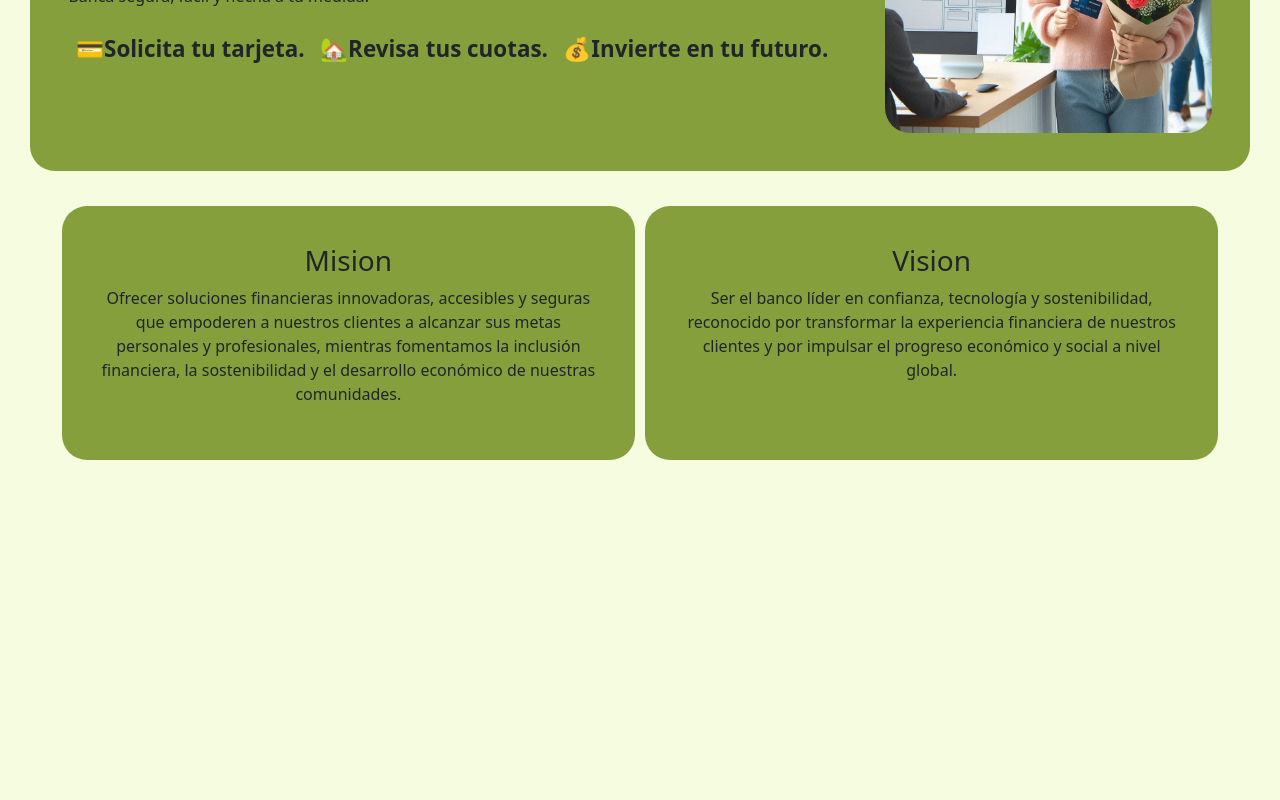
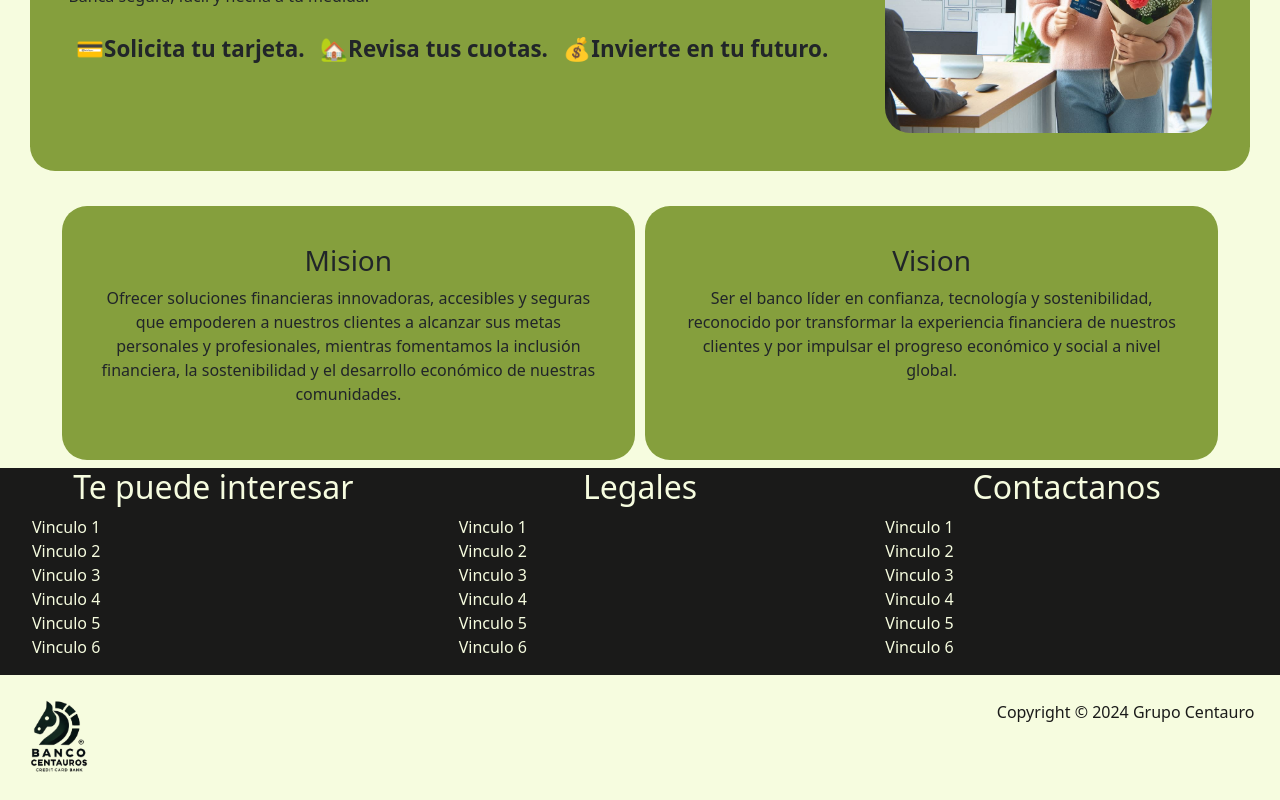
Before and after one commit to DilanBernal/bancoZentauro, an Angular app: page /home in a window 1280 px wide. Shown: the part 616-1416 px from the top of the page. Before the commit the page ends 1084 px from the top, so only its background shows below. Built offline with nearby package versions, Linux system fonts and the light colour scheme.

Commit message:
indicador en el header
indica en el header, en que pagina esta en ese momento

```diff
--- /dev/null
+++ b/src/app/Content/footer/footer.component.css
@@ -0,0 +1,40 @@
+:host{
+    display: grid;
+    align-items: center;
+    justify-content: center;
+    background-color: #1A1A19;
+    color: #F6FCDF;
+    grid-template-columns: repeat(3, 1fr);
+    /* padding: calc(5vh + 5vw); */
+}
+h4{
+    font-size: 2em;
+    text-align: center;
+}
+li{
+    list-style: none;
+}
+a{
+    color: #F6FCDF;
+    text-decoration: none;
+}
+
+.pie{
+    display: flex;
+    color: #1A1A19;
+    grid-column: 1 / -1;
+    background-color: #F6FCDF;
+    text-align: right;
+    justify-content: space-between;
+    padding: 2%;
+}
+.pie span{
+    height: auto;
+    vertical-align: middle;
+}
+.logo{
+    width: 5vw;
+}
+.logo img{
+    width: 100%;
+}
--- /dev/null
+++ b/src/app/Content/footer/footer.component.html
@@ -0,0 +1,39 @@
+<section class="interesar">
+    <h4>Te puede interesar</h4>
+    <ul>
+        <li><a href="">Vinculo 1</a></li>
+        <li><a href="">Vinculo 2</a></li>
+        <li><a href="">Vinculo 3</a></li>
+        <li><a href="">Vinculo 4</a></li>
+        <li><a href="">Vinculo 5</a></li>
+        <li><a href="">Vinculo 6</a></li>
+    </ul>
+</section>
+<section class="legales">
+    <h4>Legales</h4>
+    <ul>
+        <li><a href="">Vinculo 1</a></li>
+        <li><a href="">Vinculo 2</a></li>
+        <li><a href="">Vinculo 3</a></li>
+        <li><a href="">Vinculo 4</a></li>
+        <li><a href="">Vinculo 5</a></li>
+        <li><a href="">Vinculo 6</a></li>
+    </ul>
+</section>
+<section class="contacto">
+    <h4>Contactanos</h4>
+    <ul>
+        <li><a href="">Vinculo 1</a></li>
+        <li><a href="">Vinculo 2</a></li>
+        <li><a href="">Vinculo 3</a></li>
+        <li><a href="">Vinculo 4</a></li>
+        <li><a href="">Vinculo 5</a></li>
+        <li><a href="">Vinculo 6</a></li>
+    </ul>
+</section>
+<section class="pie">
+    <div class="logo">
+        <img src="logo.png" alt="">
+    </div>
+    <span>Copyright © 2024 Grupo Centauro</span>
+</section>
--- a/src/app/Content/header/header.component.css
+++ b/src/app/Content/header/header.component.css
@@ -19,10 +19,10 @@ app-user{
 
 .headerCasa, .headerLogo{
     width: 55px;
+    display: flex;
     margin: 0 auto;
-    display: flex;
+    align-items: center;
     justify-content: center;
-    align-items: center;
 }
 
 .headerCasa{
@@ -30,6 +30,7 @@ app-user{
 }
 .headerCasa img, .headerLogo img{
     width: 100%;
+    position: sticky;
 }
 
 ul{
@@ -43,11 +44,14 @@ ul li{
     list-style: none;
     cursor: pointer;
     font-size: 1.2em;
+    transition: 0.5s;
     font-weight: 600;
     color: #1A1A19;
+
 }
 ul li:hover{
-    transform: scale(103%);
+    transform: scale(105%);
+    transition: 0.5s ease;
 
 }
 
@@ -62,3 +66,30 @@ ul li:hover{
     background-color: #859F3D;
     border-radius: 25px;
 }
+
+.selected{
+    transform: scale(105%);
+    transition: 0.2s ease;
+    position: relative;
+}
+.selected::after{
+    content: '';
+    position: absolute;
+    width: 100%;
+    height: 3%;
+    border-radius: 15px;
+    top: 80%;
+    left: 0;
+    animation: aparecer 0.2s;
+    background-color: #1A1A19;
+}
+
+
+@keyframes aparecer {
+    0%{
+        transform: scale(0);
+    }
+    100%{
+        transform:scale(1);
+    }
+}
--- a/src/app/Content/header/header.component.html
+++ b/src/app/Content/header/header.component.html
@@ -3,8 +3,8 @@
     <div class="headerLogo"><img src="logo.png"></div>
     <nav>
       <ul>
-        <li (click)="Services()">Servicios</li>
-        <li (click)="Products()">Productos</li>
+        <li [ngClass]="{ 'selected': selectedItem === 'services'}" (click)="Services()">Servicios</li>
+        <li [ngClass]="{ 'selected': selectedItem === 'products'}" (click)="Products()">Productos</li>
         <app-user></app-user>
       </ul>
     </nav>
--- a/src/app/Content/header/header.component.ts
+++ b/src/app/Content/header/header.component.ts
@@ -9,17 +9,18 @@ import { AppComponent } from '../../app.component';
 })
 export class HeaderComponent {
 
-
-  showHeader: boolean = true;
+  selectedItem:string = '';
 
   constructor(private router:Router){}
 
   Home(){
     this.router.navigate(["home"]);
+    this.selectedItem = ''
   }
 
   Products(){
     this.router.navigate(["products"]);
+    this.selectedItem = "products";
   }
 
   ProductInfo(){
@@ -28,11 +29,11 @@ export class HeaderComponent {
 
   Services(){
     this.router.navigate(["creacion-productos"]);
+    this.selectedItem = "services";
   }
 
   Login(){
     this.router.navigate(["login"]);
-    this.showHeader = false;
   }
 
   Signin(){
--- a/src/app/Content/header/user/user.component.css
+++ b/src/app/Content/header/user/user.component.css
@@ -8,5 +8,10 @@ li{
     padding: 5px;
     font-weight: 600;
     font-size: 1.2em;
+    transition: 0.5s;
     list-style: none;
 }
+li:hover{
+    transform:scale(105%);
+    transition: 0.5s;
+}
--- a/src/app/Content/home/home.component.html
+++ b/src/app/Content/home/home.component.html
@@ -1,5 +1,5 @@
   <section class="home">
-      <h1>Bienvenido a <br>banco centauros!</h1>
+      <h1>Bienvenido a <br>Banco centauros!</h1>
       <section class="homeBanner">
         <div class="homeBannerTexto">
             <h2>¡Cumple tus sueños con nosotros! 🚀</h2><br>
--- a/src/app/app.component.html
+++ b/src/app/app.component.html
@@ -1,2 +1,3 @@
 <app-header *ngIf="header"></app-header>
 <router-outlet />
+<app-footer *ngIf="header"></app-footer>
--- a/src/app/app.module.ts
+++ b/src/app/app.module.ts
@@ -20,6 +20,7 @@ import { FormSolicitudComponent } from './Content/form-solicitud/form-solicitud.
 import { CreacionProductosComponent } from './Admin/productos/creacion-productos/creacion-productos.component';
 import { RevisarProductosComponent } from './Admin/productos/revisar-productos/revisar-productos.component';
 import { HttpClient } from '@angular/common/http';
+import { FooterComponent } from './Content/footer/footer.component';
 
 @NgModule({
   declarations: [
@@ -39,6 +40,7 @@ import { HttpClient } from '@angular/common/http';
     FormSolicitudComponent,
     CreacionProductosComponent,
     RevisarProductosComponent,
+    FooterComponent,
   ],
   imports: [
     BrowserModule,
--- a/src/index.html
+++ b/src/index.html
@@ -1,5 +1,5 @@
 <!doctype html>
-<html lang="en">
+<html lang="es">
 <head>
   <meta charset="utf-8">
   <title>BancoZentauro</title>
```
Also changed, not shown: src/app/Content/footer/footer.component.ts (added, +10 -0 lines), 1 other file (tests, documents, lock files or other folders).
